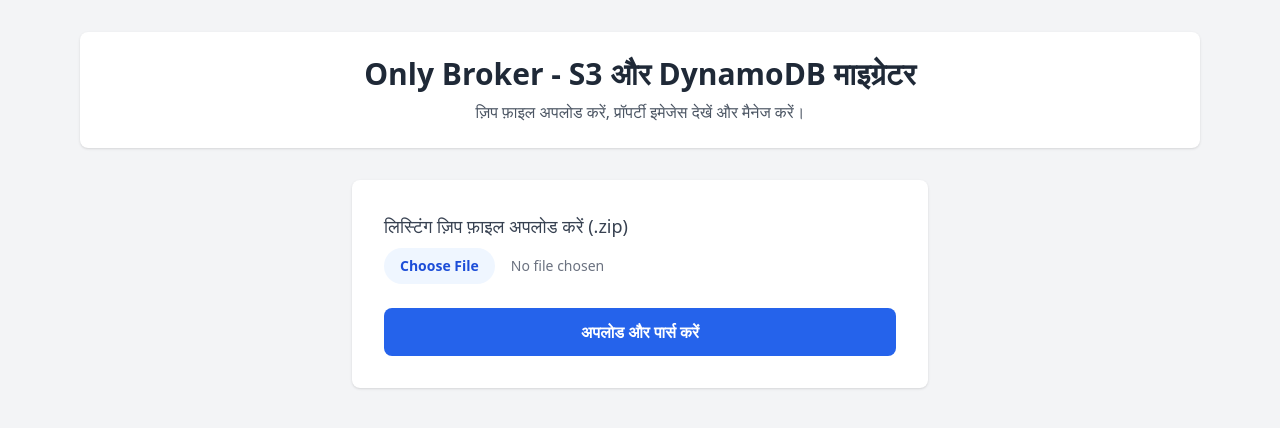
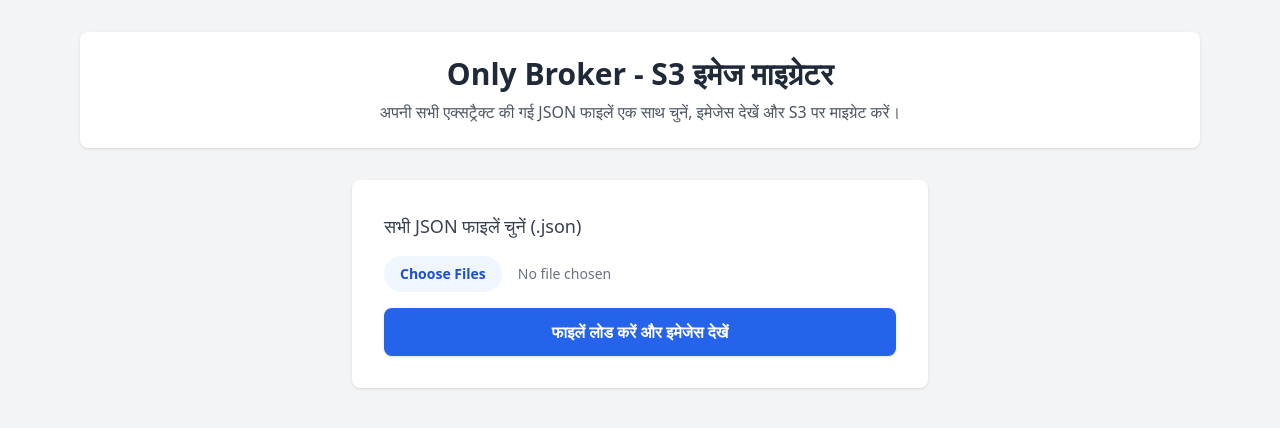
Before and after one commit to pawandevprasad03112010-crypto/FULL-STACK, a FastAPI app: page / in a window 1280 px wide. Shown: the top 428 px of the page. Run offline with FastAPI, Linux system fonts and the light colour scheme; parts of the project's set-up code (start-up, migrations or seed data) failed here and were passed over; some libraries are stand-ins or nearby versions.

Commit message:
Update index.html

```diff
--- a/templates/index.html
+++ b/templates/index.html
@@ -3,90 +3,145 @@
 <head>
     <meta charset="UTF-8">
     <meta name="viewport" content="width=device-width, initial-scale=1.0">
-    <title>Only Broker - S3 & DynamoDB Manager</title>
+    <title>Only Broker - S3 Image Migrator</title>
     <script src="https://cdn.tailwindcss.com"></script>
 </head>
 <body class="bg-gray-100 min-h-screen font-sans">
     <div class="container mx-auto px-4 py-8 max-w-6xl pb-28">
         <header class="bg-white shadow rounded-lg p-6 mb-8 text-center">
-            <h1 class="text-3xl font-bold text-gray-800">Only Broker - S3 और DynamoDB माइग्रेटर</h1>
-            <p class="text-gray-600 mt-2">ज़िप फ़ाइल अपलोड करें, प्रॉपर्टी इमेजेस देखें और मैनेज करें।</p>
+            <h1 class="text-3xl font-bold text-gray-800">Only Broker - S3 इमेज माइग्रेटर</h1>
+            <p class="text-gray-600 mt-2">अपनी सभी एक्सट्रैक्ट की गई JSON फाइलें एक साथ चुनें, इमेजेस देखें और S3 पर माइग्रेट करें।</p>
         </header>
 
-        {% if not listings %}
-        <div class="bg-white shadow rounded-lg p-8 max-w-xl mx-auto">
-            <form action="/upload" method="POST" enctype="multipart/form-data" class="space-y-6">
-                <div>
-                    <label class="block text-lg font-medium text-gray-700 mb-2">लिस्टिंग ज़िप फ़ाइल अपलोड करें (.zip)</label>
-                    <input type="file" name="zippfile" accept=".zip" required class="block w-full text-sm text-gray-500 file:mr-4 file:py-2 file:px-4 file:rounded-full file:border-0 file:text-sm file:font-semibold file:bg-blue-50 file:text-blue-700 hover:file:bg-blue-100">
-                </div>
-                <button type="submit" class="w-full bg-blue-600 text-white font-bold py-3 px-4 rounded-lg hover:bg-blue-700 transition">अपलोड और पार्स करें</button>
-            </form>
-        </div>
-        {% else %}
-        <div class="bg-green-50 border border-green-200 shadow rounded-lg p-4 mb-6 text-green-800 font-medium text-center">
-            ✓ ज़िप फ़ाइल सफलतापूर्वक पार्स हो गई है। कुल लिस्टिंग मिलीं: {{ listings|length }}
+        <!-- File Selection Section -->
+        <div id="upload-section" class="bg-white shadow rounded-lg p-8 max-w-xl mx-auto mb-8">
+            <div class="space-y-4">
+                <label class="block text-lg font-medium text-gray-700">सभी JSON फाइलें चुनें (.json)</label>
+                <!-- multiple attribute की मदद से आप एक साथ सारी 172 फाइलें चुन सकते हैं -->
+                <input type="file" id="json-files" accept=".json" multiple class="block w-full text-sm text-gray-500 file:mr-4 file:py-2 file:px-4 file:rounded-full file:border-0 file:text-sm file:font-semibold file:bg-blue-50 file:text-blue-700 hover:file:bg-blue-100">
+
+                <button onclick="loadJsonFiles()" id="load-btn" class="w-full bg-blue-600 text-white font-bold py-3 px-4 rounded-lg hover:bg-blue-700 transition shadow">फाइलें लोड करें और इमेजेस देखें</button>
+            </div>
         </div>
 
-        <div class="space-y-6" id="listings-container">
-            {% for item in listings %}
-            <div class="bg-white shadow rounded-lg p-6 listing-card" data-filename="{{ item.filename }}">
-                <h3 class="text-xl font-bold text-indigo-700 mb-4 border-b pb-2">लिस्टिंग #{{ loop.index }}: {{ item.filename }}</h3>
-                <div class="grid grid-cols-2 sm:grid-cols-3 md:grid-cols-4 gap-4 image-grid">
-                    {% for img in item.images %}
-                    <div class="relative border rounded p-2 bg-gray-50 image-item" data-url="{{ img }}">
-                        <img src="{{ img }}" alt="Property Image" class="w-full h-32 object-cover rounded mb-2" onerror="this.src='https://via.placeholder.com/150?text=Image+Error'">
-                        <p class="text-xs text-gray-500 truncate mb-2" title="{{ img }}">{{ img }}</p>
-                        <button onclick="removeImage(this)" class="absolute top-1 right-1 bg-red-600 text-white rounded-full w-6 h-6 flex items-center justify-center text-xs hover:bg-red-700 font-bold">&times;</button>
-                    </div>
-                    {% endfor %}
-                </div>
+        <!-- Listings & Images View Section -->
+        <div id="result-section" class="hidden space-y-6">
+            <div class="bg-green-50 border border-green-200 shadow rounded-lg p-4 text-green-800 font-medium text-center">
+                ✓ फाइलें सफलतापूर्वक लोड हो गई हैं। नीचे स्क्रॉल करके इमेजेस देखें और मैनेज करें।
             </div>
-            {% endfor %}
+
+            <div id="listings-container" class="space-y-6">
+                <!-- JavaScript द्वारा लिस्टिंग कार्ड्स यहाँ जोड़े जाएंगे -->
+            </div>
         </div>
 
-        <div class="mt-8 fixed bottom-0 left-0 right-0 bg-white shadow-2xl p-4 flex flex-col sm:flex-row justify-between items-center border-t gap-4 z-50 max-w-6xl mx-auto">
-            <span class="font-semibold text-gray-700">कुल लिस्टिंग: {{ listings|length }}</span>
-            <div class="flex gap-3">
-                <button onclick="startMigration()" id="migrate-btn" class="bg-green-600 text-white font-bold py-2.5 px-5 rounded-lg hover:bg-green-700 transition shadow-lg text-sm sm:text-base">S3 पर माइग्रेट करें & ज़िप डाउनलोड करें</button>
-                <button onclick="saveToDynamoDB()" id="dynamo-btn" class="bg-purple-600 text-white font-bold py-2.5 px-5 rounded-lg hover:bg-purple-700 transition shadow-lg text-sm sm:text-base">DynamoDB में सेव करें</button>
-            </div>
+        <!-- Sticky Bottom Bar for Migration -->
+        <div id="bottom-bar" class="hidden mt-8 fixed bottom-0 left-0 right-0 bg-white shadow-2xl p-4 flex justify-between items-center border-t gap-4 z-50 max-w-6xl mx-auto">
+            <span id="total-listings-count" class="font-bold text-gray-700">कुल लिस्टिंग: 0</span>
+            <button onclick="startS3Migration()" id="migrate-btn" class="bg-green-600 text-white font-bold py-3 px-6 rounded-lg hover:bg-green-700 transition shadow-lg text-lg">S3 पर माइग्रेट करें & ज़िप डाउनलोड करें</button>
         </div>
-        {% endif %}
     </div>
 
     <script>
-        function removeImage(btn) {
-            btn.closest('.image-item').remove();
-        }
+        let loadedListings = [];
 
-        async function getListingsData() {
-            const listingsData = [];
-            document.querySelectorAll('.listing-card').forEach(card => {
-                const filename = card.getAttribute('data-filename');
-                const images = [];
-                card.querySelectorAll('.image-item').forEach(item => {
-                    images.push(item.getAttribute('data-url'));
-                });
-                listingsData.push({ filename, images });
-            });
-            return listingsData;
-        }
+        async function loadJsonFiles() {
+            const fileInput = document.getElementById('json-files');
+            if (fileInput.files.length === 0) {
+                alert('कृपया पहले अपनी JSON फाइलें चुनें!');
+                return;
+            }
 
-        async function startMigration() {
-            const listingsData = await getListingsData();
-            const btn = document.getElementById('migrate-btn');
-            btn.textContent = 'एस-थ्री पर माइग्रेट हो रहा है... कृपया प्रतीक्षा करें';
+            const formData = new FormData();
+            for (let i = 0; i < fileInput.files.length; i++) {
+                formData.append('files', fileInput.files[i]);
+            }
+
+            const btn = document.getElementById('load-btn');
+            btn.textContent = 'लोड हो रहा है...';
             btn.disabled = true;
 
             try {
-                const response = await fetch('/migrate', {
+                const response = await fetch('/upload-json-files', {
+                    method: 'POST',
+                    body: formData
+                });
+                const result = await response.json();
+
+                if (response.ok) {
+                    loadedListings = result.listings;
+                    renderListings(loadedListings);
+                    document.getElementById('upload-section').classList.add('hidden');
+                    document.getElementById('result-section').classList.remove('hidden');
+                    document.getElementById('bottom-bar').classList.remove('hidden');
+                    document.getElementById('total-listings-count').textContent = `कुल लिस्टिंग: ${loadedListings.length}`;
+                } else {
+                    alert('फाइलें लोड करने में असफल!');
+                }
+            } catch (err) {
+                alert('त्रुटि: ' + err.message);
+            } finally {
+                btn.textContent = 'फाइलें लोड करें और इमेजेस देखें';
+                btn.disabled = false;
+            }
+        }
+
+        function renderListings(listings) {
+            const container = document.getElementById('listings-container');
+            container.innerHTML = '';
+
+            listings.forEach((item, listingIdx) => {
+                let imagesHtml = '';
+                item.images.forEach((imgUrl, imgIdx) => {
+                    imagesHtml += `
+                        <div class="relative border rounded p-2 bg-gray-50 image-item" data-img-url="${imgUrl}">
+                            <img src="${imgUrl}" alt="Property" class="w-full h-32 object-cover rounded mb-2" onerror="this.src='https://via.placeholder.com/150?text=Image+Error'">
+                            <p class="text-xs text-gray-500 truncate mb-2" title="${imgUrl}">${imgUrl}</p>
+                            <button onclick="removeImage(this, ${listingIdx}, '${imgUrl}')" class="absolute top-1 right-1 bg-red-600 text-white rounded-full w-6 h-6 flex items-center justify-center text-xs hover:bg-red-700 font-bold shadow">&times;</button>
+                        </div>
+                    `;
+                });
+
+                if (item.images.length === 0) {
+                    imagesHtml = '<p class="text-sm text-gray-400 italic">इस लिस्टिंग में कोई इमेज मौजूद नहीं है।</p>';
+                }
+
+                container.innerHTML += `
+                    <div class="bg-white shadow rounded-lg p-6 listing-card" data-filename="${item.filename}">
+                        <h3 class="text-xl font-bold text-indigo-700 mb-4 border-b pb-2">लिस्टिंग #${listingIdx + 1}: ${item.filename}</h3>
+                        <div class="grid grid-cols-2 sm:grid-cols-3 md:grid-cols-4 gap-4 image-grid">
+                            ${imagesHtml}
+                        </div>
+                    </div>
+                `;
+            });
+        }
+
+        function removeImage(btn, listingIdx, imgUrl) {
+            const itemElement = btn.closest('.image-item');
+            itemElement.remove();
+
+            // array से भी हटाना ताकि माइग्रेशन में न जाए
+            const imgList = loadedListings[listingIdx].images;
+            const index = imgList.indexOf(imgUrl);
+            if (index > -1) {
+                imgList.splice(index, 1);
+            }
+        }
+
+        async function startS3Migration() {
+            const btn = document.getElementById('migrate-btn');
+            btn.textContent = 'S3 पर माइग्रेट हो रहा है... कृपया प्रतीक्षा करें ⏳';
+            btn.disabled = true;
+
+            try {
+                const response = await fetch('/migrate-s3', {
                     method: 'POST',
                     headers: { 'Content-Type': 'application/json' },
-                    body: JSON.stringify({ listings: listingsData })
+                    body: JSON.stringify({ listings: loadedListings })
                 });
 
-                if(response.ok) {
+                if (response.ok) {
                     const blob = await response.blob();
                     const url = window.URL.createObjectURL(blob);
                     const a = document.createElement('a');
@@ -95,45 +150,18 @@
                     document.body.appendChild(a);
                     a.click();
                     a.remove();
-                    alert('माइग्रेशन सफल! S3 यूआरएल अपडेट हो गए हैं और ज़िप डाउनलोड हो गई है।');
+                    alert('माइग्रेशन पूरी तरह सफल! S3 यूआरएल अपडेट हो गए हैं और ज़िप फ़ाइल डाउनलोड हो गई है।');
                 } else {
                     const err = await response.json();
                     alert('माइग्रेशन असफल: ' + (err.detail || 'त्रुटि'));
                 }
-            } catch(e) {
+            } catch (e) {
                 alert('त्रुटि: ' + e.message);
             } finally {
                 btn.textContent = 'S3 पर माइग्रेट करें & ज़िप डाउनलोड करें';
                 btn.disabled = false;
             }
         }
-
-        async function saveToDynamoDB() {
-            const listingsData = await getListingsData();
-            const btn = document.getElementById('dynamo-btn');
-            btn.textContent = 'DynamoDB में सेव हो रहा है...';
-            btn.disabled = true;
-
-            try {
-                const response = await fetch('/save-dynamodb', {
-                    method: 'POST',
-                    headers: { 'Content-Type': 'application/json' },
-                    body: JSON.stringify({ listings: listingsData })
-                });
-
-                const result = await response.json();
-                if(response.ok) {
-                    alert(result.message);
-                } else {
-                    alert('सेव करने में असफल: ' + (result.detail || 'त्रुटि'));
-                }
-            } catch(e) {
-                alert('त्रुटि: ' + e.message);
-            } finally {
-                btn.textContent = 'DynamoDB में सेव करें';
-                btn.disabled = false;
-            }
-        }
     </script>
 </body>
 </html>
```
